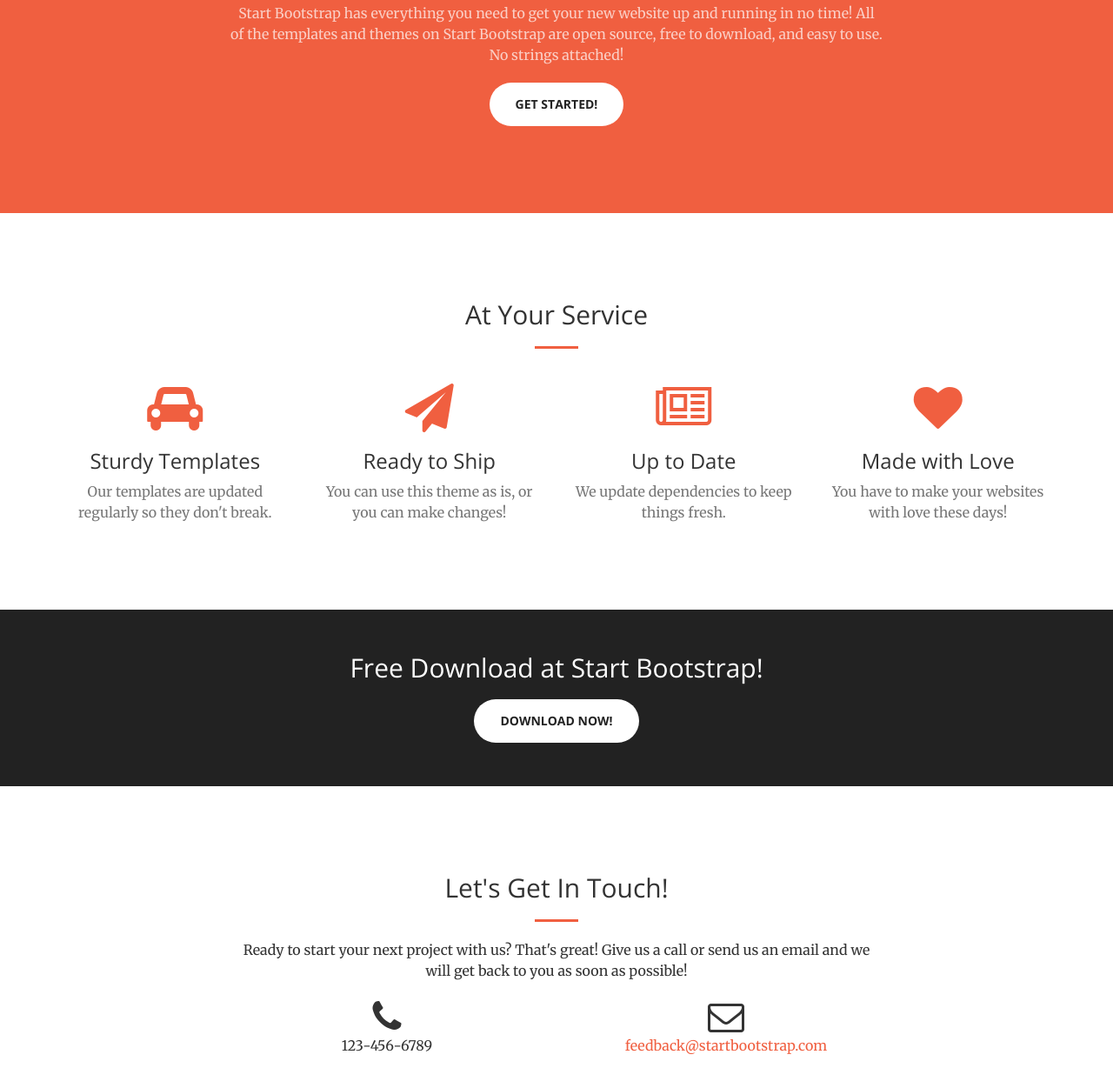
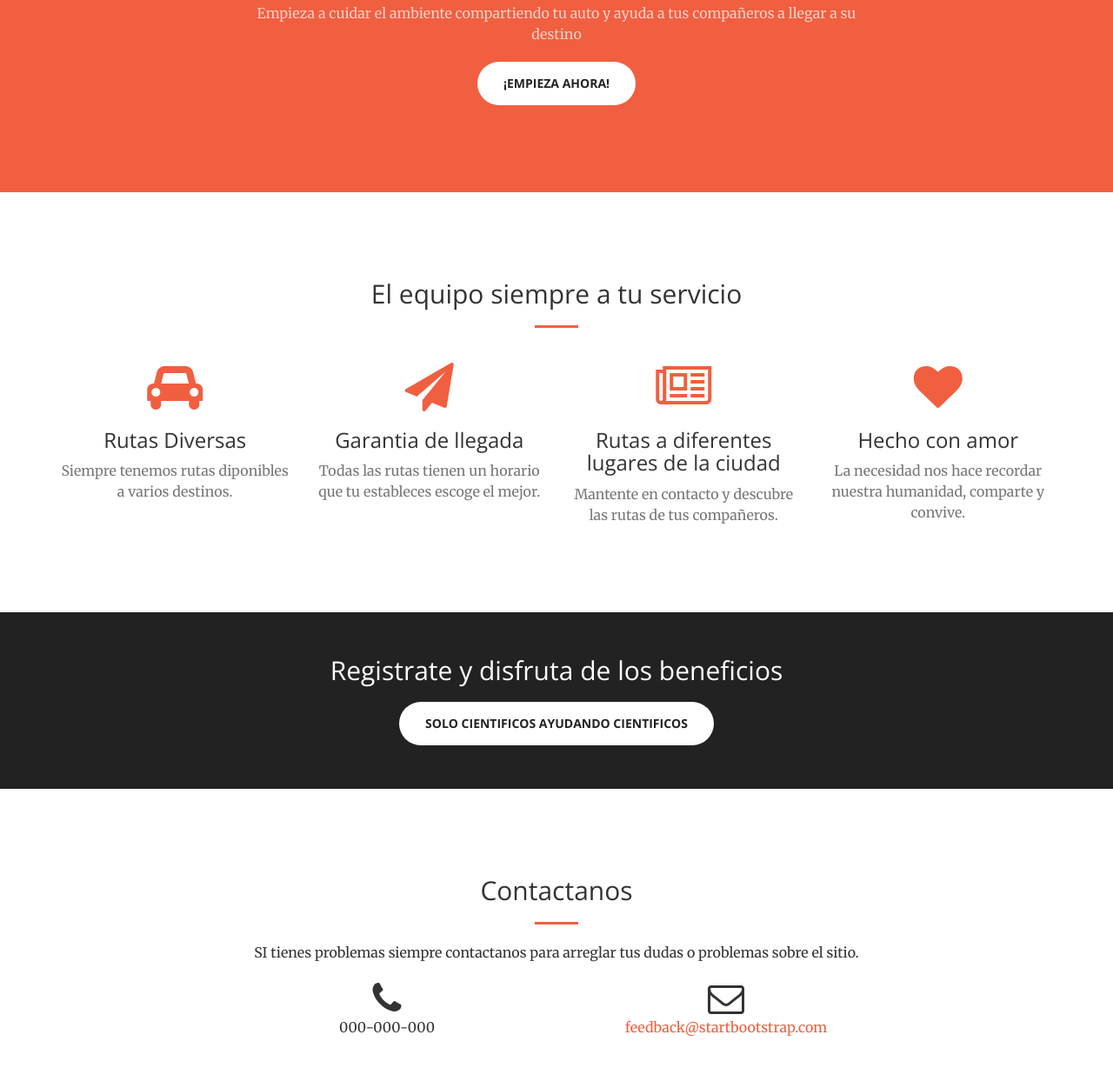
Before and after one commit to XavierCyclops/ModeloControlador, a plain HTML site: page web/index.html in a window 1280 px wide. Shown: the part 973-2224 px from the top of the page at 87% size. Drawn offline with nearby package versions, Linux system fonts and the light colour scheme; files whose address does not match are found by name.

Commit message:
En español

```diff
--- a/web/index.html
+++ b/web/index.html
@@ -76,7 +76,7 @@
                 <h1>Comparte tu auto y ahorra dinero!</h1>
                 <hr>
                 <p>Solo alumnos de ciencias.</p>
-                <a href="./registrarse.xhtml" class="btn btn-primary btn-xl page-scroll">Registrate</a>
+                <a href="usuario/Create.xhtml" class="btn btn-primary btn-xl page-scroll">Registrate</a>
             </div>
         </div>
     </header>
@@ -85,10 +85,10 @@
         <div class="container">
             <div class="row">
                 <div class="col-lg-8 col-lg-offset-2 text-center">
-                    <h2 class="section-heading">We've got what you need!</h2>
+                    <h2 class="section-heading">¡Comparte y Convive!</h2>
                     <hr class="light">
-                    <p class="text-faded">Start Bootstrap has everything you need to get your new website up and running in no time! All of the templates and themes on Start Bootstrap are open source, free to download, and easy to use. No strings attached!</p>
-                    <a href="#" class="btn btn-default btn-xl">Get Started!</a>
+                    <p class="text-faded">Empieza a cuidar el ambiente compartiendo tu auto y ayuda a tus compañeros a llegar a su destino</p>
+                    <a href="#" class="btn btn-default btn-xl">¡Empieza Ahora!</a>
                 </div>
             </div>
         </div>
@@ -98,7 +98,7 @@
         <div class="container">
             <div class="row">
                 <div class="col-lg-12 text-center">
-                    <h2 class="section-heading">At Your Service</h2>
+                    <h2 class="section-heading">El equipo siempre a tu servicio</h2>
                     <hr class="primary">
                 </div>
             </div>
@@ -108,29 +108,29 @@
                 <div class="col-lg-3 col-md-6 text-center">
                     <div class="service-box">
                         <i class="fa fa-4x fa fa-car wow bounceIn text-primary"></i>
-                        <h3>Sturdy Templates</h3>
-                        <p class="text-muted">Our templates are updated regularly so they don't break.</p>
+                        <h3>Rutas Diversas</h3>
+                        <p class="text-muted">Siempre tenemos rutas diponibles a varios destinos.</p>
                     </div>
                 </div>
                 <div class="col-lg-3 col-md-6 text-center">
                     <div class="service-box">
                         <i class="fa fa-4x fa-paper-plane wow bounceIn text-primary" data-wow-delay=".1s"></i>
-                        <h3>Ready to Ship</h3>
-                        <p class="text-muted">You can use this theme as is, or you can make changes!</p>
+                        <h3>Garantia de llegada</h3>
+                        <p class="text-muted">Todas las rutas tienen un horario que tu estableces escoge el mejor.</p>
                     </div>
                 </div>
                 <div class="col-lg-3 col-md-6 text-center">
                     <div class="service-box">
                         <i class="fa fa-4x fa-newspaper-o wow bounceIn text-primary" data-wow-delay=".2s"></i>
-                        <h3>Up to Date</h3>
-                        <p class="text-muted">We update dependencies to keep things fresh.</p>
+                        <h3>Rutas a diferentes lugares de la ciudad</h3>
+                        <p class="text-muted">Mantente en contacto y descubre las rutas de tus compañeros.</p>
                     </div>
                 </div>
                 <div class="col-lg-3 col-md-6 text-center">
                     <div class="service-box">
                         <i class="fa fa-4x fa-heart wow bounceIn text-primary" data-wow-delay=".3s"></i>
-                        <h3>Made with Love</h3>
-                        <p class="text-muted">You have to make your websites with love these days!</p>
+                        <h3>Hecho con amor</h3>
+                        <p class="text-muted">La necesidad nos hace recordar nuestra humanidad, comparte y convive.</p>
                     </div>
                 </div>
             </div>
@@ -140,8 +140,8 @@
     <aside class="bg-dark">
         <div class="container text-center">
             <div class="call-to-action">
-                <h2>Free Download at Start Bootstrap!</h2>
-                <a href="#" class="btn btn-default btn-xl wow tada">Download Now!</a>
+                <h2>Registrate y disfruta de los beneficios</h2>
+                <a href="#" class="btn btn-default btn-xl wow tada">Solo cientificos ayudando cientificos</a>
             </div>
         </div>
     </aside>
@@ -150,13 +150,13 @@
         <div class="container">
             <div class="row">
                 <div class="col-lg-8 col-lg-offset-2 text-center">
-                    <h2 class="section-heading">Let's Get In Touch!</h2>
+                    <h2 class="section-heading">Contactanos</h2>
                     <hr class="primary">
-                    <p>Ready to start your next project with us? That's great! Give us a call or send us an email and we will get back to you as soon as possible!</p>
+                    <p>SI tienes problemas siempre contactanos para arreglar tus dudas o problemas sobre el sitio.</p>
                 </div>
                 <div class="col-lg-4 col-lg-offset-2 text-center">
                     <i class="fa fa-phone fa-3x wow bounceIn"></i>
-                    <p>123-456-6789</p>
+                    <p>000-000-000</p>
                 </div>
                 <div class="col-lg-4 text-center">
                     <i class="fa fa-envelope-o fa-3x wow bounceIn" data-wow-delay=".1s"></i>
```
